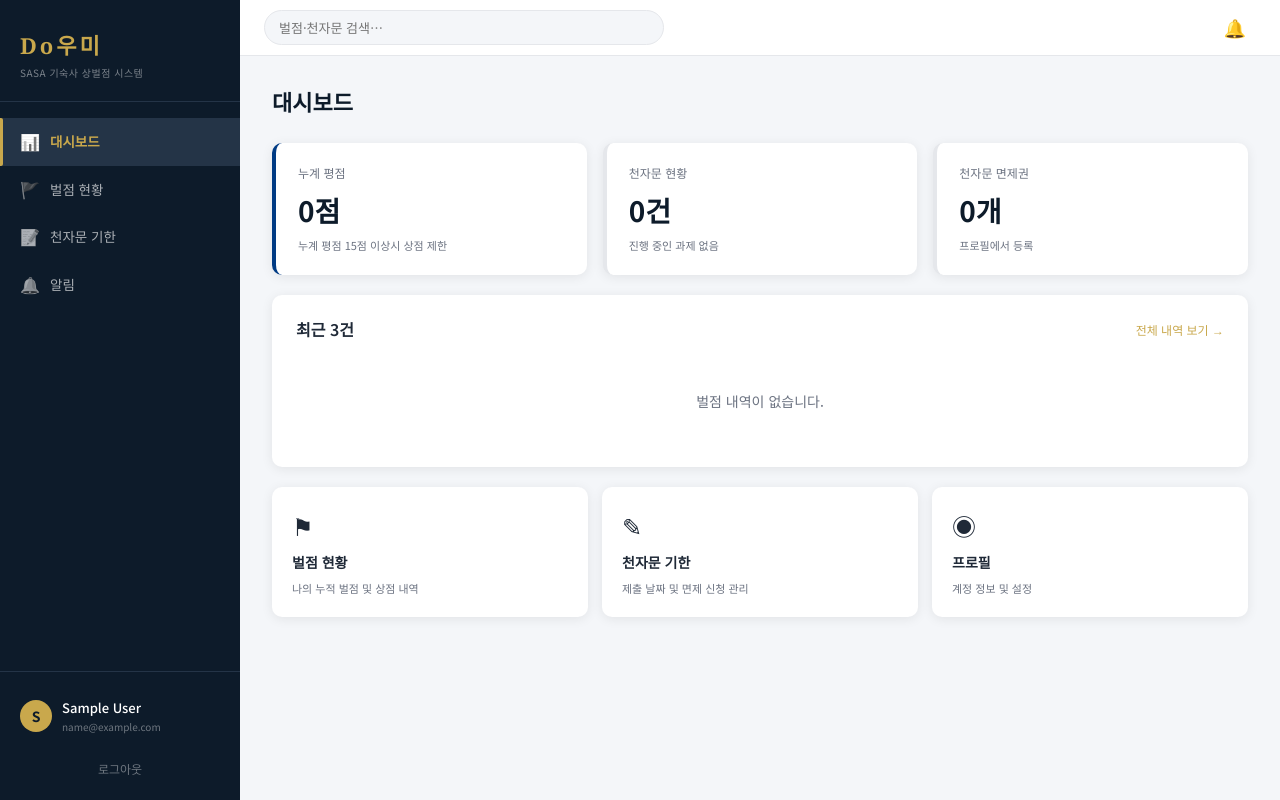
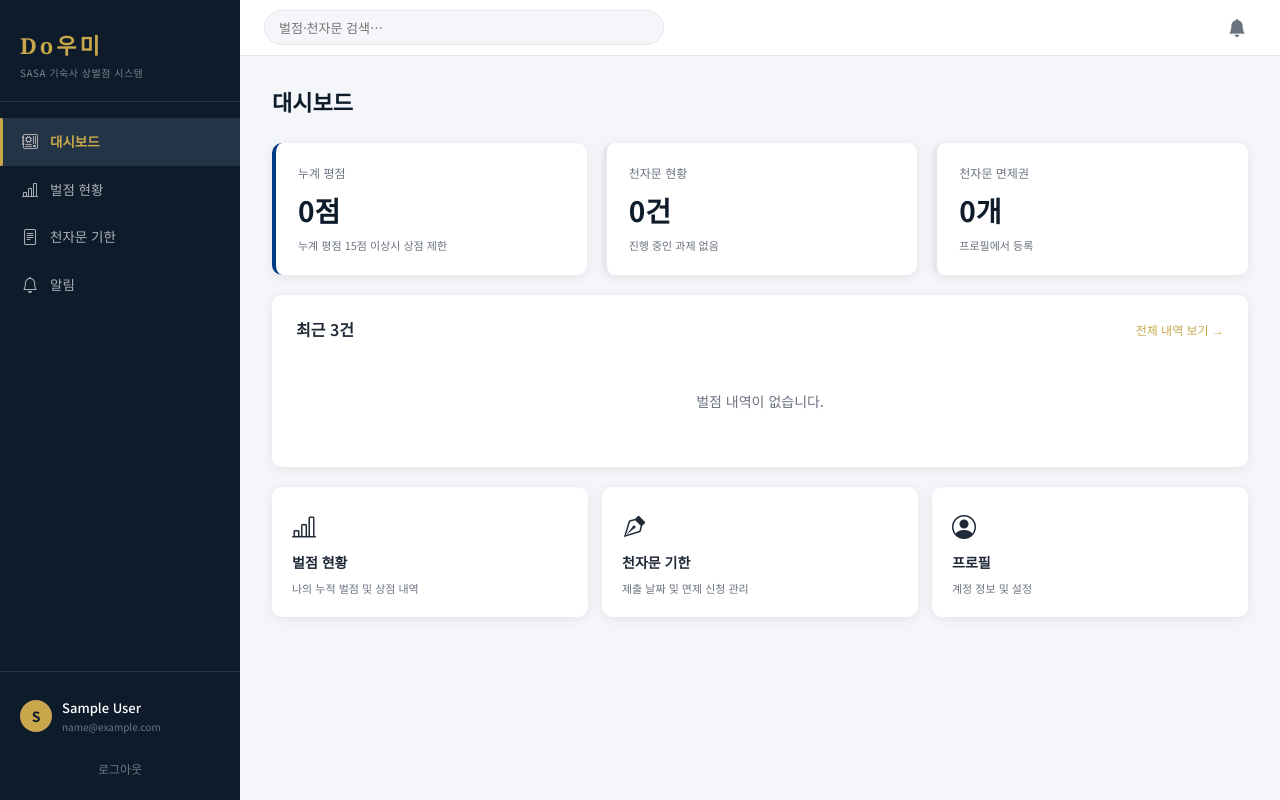
Before and after one commit to sasa10th/Do-umi, a Flask app: page /dashboard in a window 1280 px wide. Run offline with Flask 3, Linux system fonts and the light colour scheme; the visitor is signed in with stand-in values (Sample User, id 1); data that the repository does not hold is empty.

Commit message:
Change icon in html

```diff
--- a/templates/base.html
+++ b/templates/base.html
@@ -7,6 +7,7 @@
   <link rel="stylesheet" href="{{ url_for('static', filename='css/style.css') }}" />
   <link rel="preconnect" href="https://fonts.googleapis.com" />
   <link href="https://fonts.googleapis.com/css2?family=Noto+Sans+KR:wght@300;400;500;600;700&display=swap" rel="stylesheet" />
+  <link rel="stylesheet" href="https://cdn.jsdelivr.net/npm/bootstrap-icons@1.11.3/font/bootstrap-icons.min.css">
 </head>
 <body>
 {% if current_user.is_authenticated %}
@@ -20,26 +21,26 @@
 
     <nav class="sidebar-nav">
       <a href="{{ url_for('main.dashboard') }}" class="nav-item {% if request.endpoint == 'main.dashboard' %}active{% endif %}">
-        <span class="nav-icon">📊</span>
+        <span class="nav-icon"><i class="bi bi-motherboard"></i></span>
         <span>대시보드</span>
       </a>
       <a href="{{ url_for('main.penalties') }}" class="nav-item {% if request.endpoint == 'main.penalties' %}active{% endif %}">
-        <span class="nav-icon">🚩</span>
+        <span class="nav-icon"><i class="bi bi-bar-chart-line"></i></span>
         <span>벌점 현황</span>
       </a>
       <a href="{{ url_for('main.documents') }}" class="nav-item {% if request.endpoint == 'main.documents' %}active{% endif %}">
-        <span class="nav-icon">📝</span>
+        <span class="nav-icon"><i class="bi bi-file-text"></i></span>
         <span>천자문 기한</span>
       </a>
       <a href="{{ url_for('main.notifications') }}" class="nav-item {% if request.endpoint == 'main.notifications' %}active{% endif %}">
-        <span class="nav-icon">🔔</span>
+        <span class="nav-icon"><i class="bi bi-bell"></i></span>
         <span>알림</span>
         <span class="badge" id="notif-badge" style="display:none"></span>
       </a>
       {% if current_user.is_admin %}
       <hr class="nav-divider" />
       <a href="{{ url_for('main.admin_dashboard') }}" class="nav-item {% if 'admin' in request.endpoint %}active{% endif %}">
-        <span class="nav-icon">⚙</span>
+        <span class="nav-icon"><i class="bi bi-gear"></i></span>
         <span>관리자</span>
       </a>
       {% endif %}
@@ -67,7 +68,7 @@
       </div>
       <div class="topbar-right">
         <a href="{{ url_for('main.notifications') }}" class="notif-btn">
-          🔔 <span id="topNotifCount"></span>
+          <i class="bi bi-bell-fill"></i> <span id="topNotifCount"></span>
         </a>
       </div>
     </header>
--- a/templates/dashboard/index.html
+++ b/templates/dashboard/index.html
@@ -84,17 +84,17 @@
 <!-- 바로가기 -->
 <div class="shortcut-grid">
   <a href="{{ url_for('main.penalties') }}" class="shortcut-card">
-    <span class="shortcut-icon">⚑</span>
+    <span class="shortcut-icon"><i class="bi bi-bar-chart-line"></i></span>
     <span class="shortcut-label">벌점 현황</span>
     <span class="shortcut-desc">나의 누적 벌점 및 상점 내역</span>
   </a>
   <a href="{{ url_for('main.documents') }}" class="shortcut-card">
-    <span class="shortcut-icon">✎</span>
+    <span class="shortcut-icon"><i class="bi bi-vector-pen"></i></span>
     <span class="shortcut-label">천자문 기한</span>
     <span class="shortcut-desc">제출 날짜 및 면제 신청 관리</span>
   </a>
   <a href="{{ url_for('auth.profile') }}" class="shortcut-card">
-    <span class="shortcut-icon">◉</span>
+    <span class="shortcut-icon"><i class="bi bi-person-circle"></i></span>
     <span class="shortcut-label">프로필</span>
     <span class="shortcut-desc">계정 정보 및 설정</span>
   </a>
```
